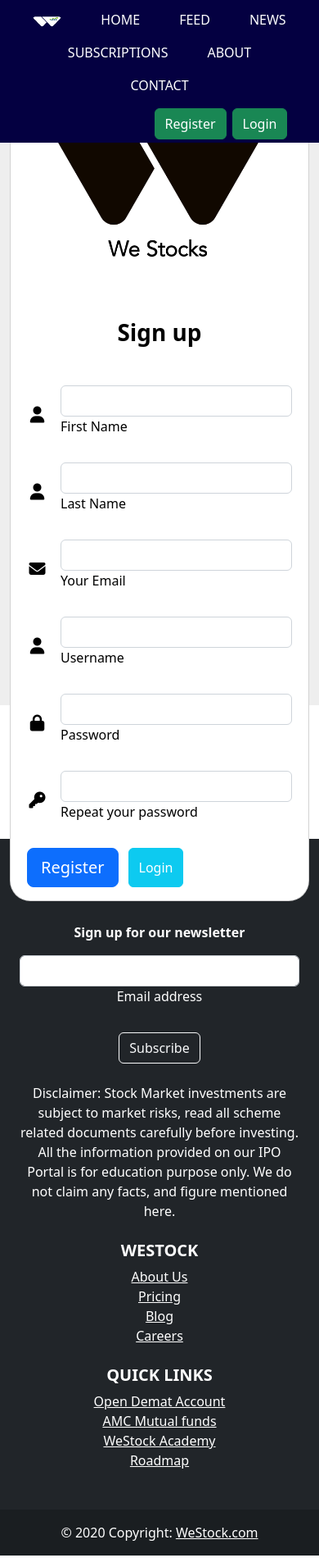
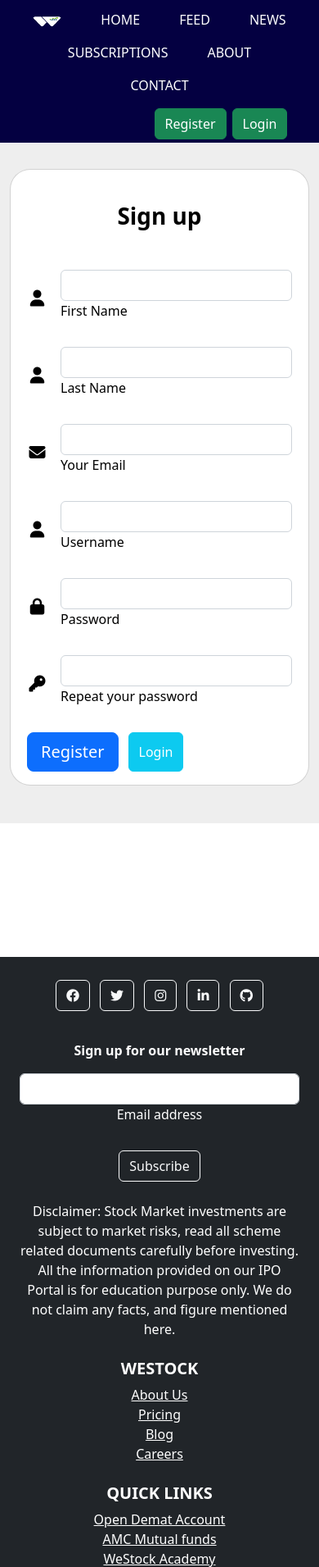
Before and after one commit to mehdialam20002/blogProject, a Django app: page /register/ in a window 390 px wide. Shown: the top 1911 px of the page at 82% size. Run offline with Django 3.2, Linux system fonts and the light colour scheme; some libraries are stand-ins or nearby versions.

Commit message:
all responsive without navbarer

```diff
--- a/wesapp/templates/footer.html
+++ b/wesapp/templates/footer.html
@@ -32,9 +32,7 @@
         ></a>
 
         <!-- Google -->
-        <a class="btn btn-outline-light btn-floating m-1" href="https://www.linkedin.com/in/mehdi-alam-9411751b7/" role="button"
-          ><i class="fab fa-google"></i
-        ></a>
+
 
         <!-- Instagram -->
         <a class="btn btn-outline-light btn-floating m-1" href="https://www.instagram.com/mehdi___12_/" role="button"
@@ -112,16 +110,16 @@
 
             <ul class="list-unstyled mb-0">
               <li>
-                <a href="#!" class="text-white">About Us</a>
+                <a href="/about" class="text-white">About Us</a>
               </li>
               <li>
-                <a href="#!" class="text-white">Pricing</a>
+                <a href="/subscription" class="text-white">Pricing</a>
               </li>
               <li>
-                <a href="#!" class="text-white">Blog</a>
+                <a href="/feed" class="text-white">Blog</a>
               </li>
               <li>
-                <a href="#!" class="text-white">Careers</a>
+                <a href="/news" class="text-white">Careers</a>
               </li>
             </ul>
           </div>
--- a/wesapp/templates/register.html
+++ b/wesapp/templates/register.html
@@ -20,13 +20,25 @@
             flex-direction: row;
             gap: 12px;
         }
+.marg{
+  margin-top: 60px;
+}
+        @media screen and (max-width:600px){
+          .imag{
+            height: 0px;
+            width: 0px;
+          }
+          .marg{
+  margin-top: 160px;
+}
+        }
     </style>
 </head>
 <body>
 
 
 
-        <section  class="mt-3 vh-100" style="background-color: #eee; margin-bottom: 163px;">
+        <section  class="marg vh-100" style="background-color: #eee; margin-bottom: 163px;">
   <div class="container h-100">
     <div class="row d-flex justify-content-center align-items-center h-100">
       <div class="col-lg-12 col-xl-11">
@@ -131,7 +143,7 @@
               </div>
               <div class="col-md-10 col-lg-6 col-xl-7 d-flex align-items-center order-1 order-lg-2">
                 <img src="/static/logoWeSt.png" alt="My image"
-                  class="img-fluid" alt="Sample image"/>
+                  class="imag img-fluid" alt="Sample image"/>
               </div>
             </div>
           </div>
```
Also changed, not shown: wesapp/templates/about.html (+27 -11 lines), wesapp/templates/profile.html (+6 -5 lines), db.sqlite3.
